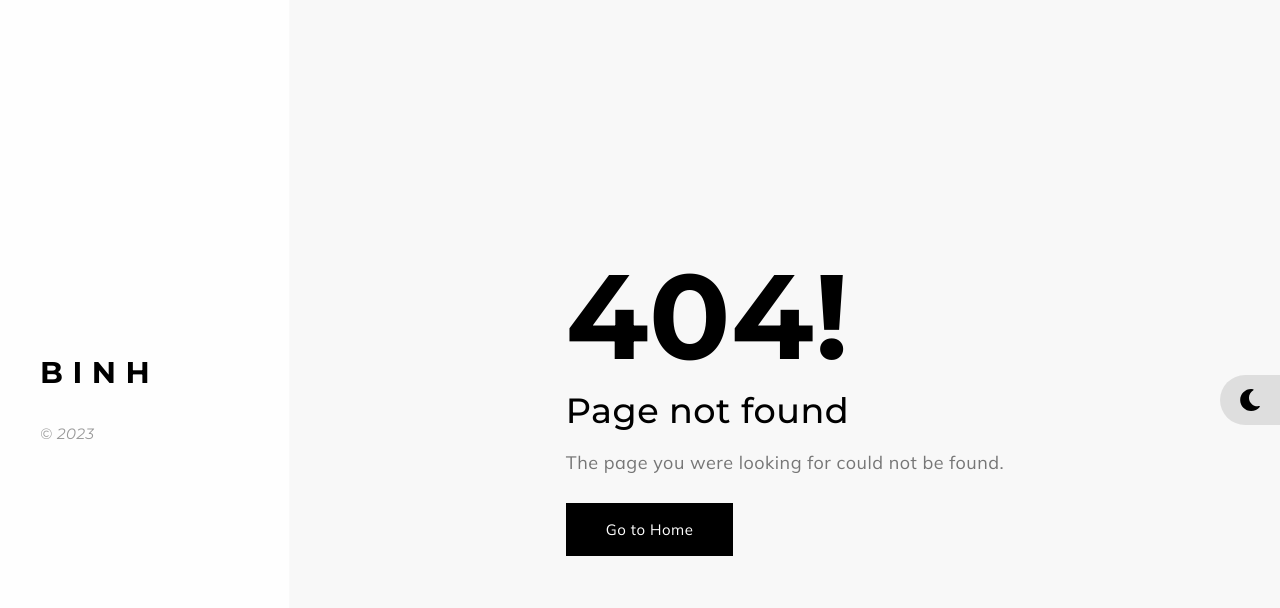
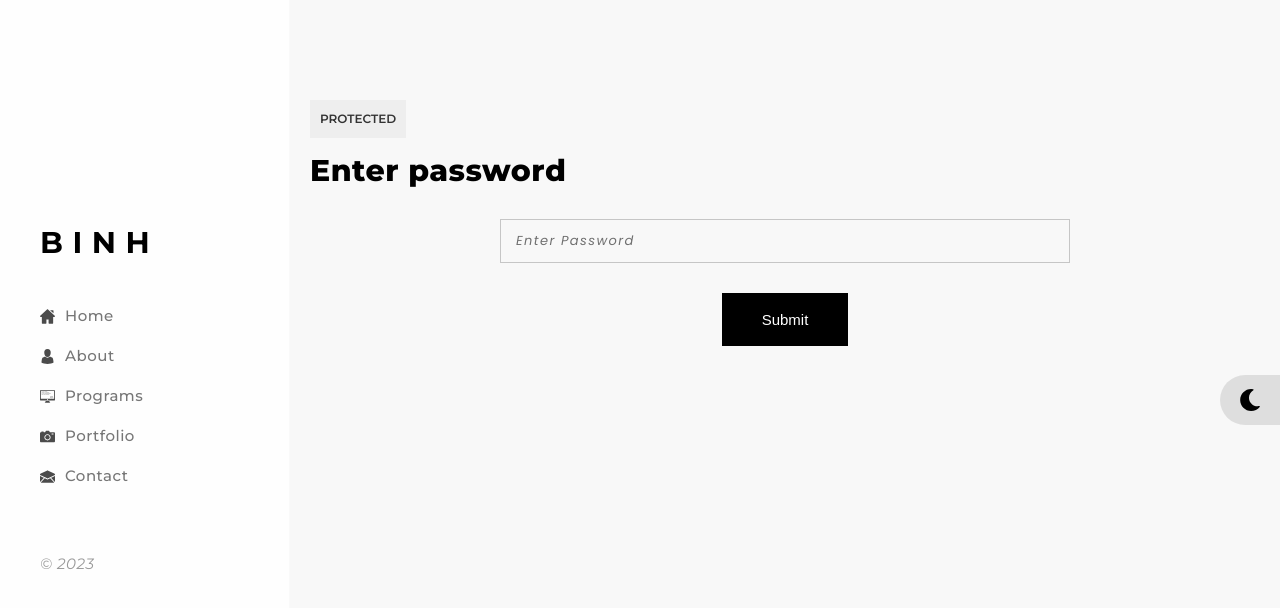
Before and after one commit to binh-docao/Binh-s-Portfolio-Website, a Next.js app: page /protected in a window 1280 px wide. Before the commit this address had no page. Shown: the top 608 px of the page. Built offline with nearby package versions, Linux system fonts and the light colour scheme.

Commit message:
protected page

```diff
--- /dev/null
+++ b/components/PasswordRedirect.jsx
@@ -0,0 +1,102 @@
+import React, { useRef,useState } from "react";
+import { toast } from "react-toastify";
+import "react-toastify/dist/ReactToastify.css";
+
+const PasswordPage = () => {
+  const form = useRef();
+  const [passwordType, setPasswordType] = useState("password");
+
+  const verifyPassword = (e) => {
+    e.preventDefault();
+    const formData = new FormData(form.current);
+    const enteredPassword = formData.get("password");
+
+    const correctPassword = "lebow";  // Replace with your correct password
+
+    if (enteredPassword === correctPassword) {
+        toast.success("Redirecting...", {
+            position: "top-center",
+            autoClose: 1500,
+            hideProgressBar: false,
+            closeOnClick: true,
+            pauseOnHover: false,
+            draggable: true,
+            progress: undefined,
+          });
+          setTimeout(() => {
+            window.location.href = "https://www.instagram.com/vicsjpeg/"; // Replace with your website
+        }, 2200); // 2000 milliseconds (or 2 seconds)
+    } else {
+      toast.error("Incorrect Password", {
+        position: "top-center",
+        autoClose: 1500,
+        hideProgressBar: false,
+        closeOnClick: true,
+        pauseOnHover: false,
+        draggable: true,
+        progress: undefined,
+      });
+
+    }
+  };
+
+  const togglePasswordVisibility = () => {
+    setPasswordType(passwordType === "password" ? "text" : "password");
+  };
+
+  return (
+    <>
+      <div className="container">
+        <div className="tokyo_tm_contact">
+          <div className="tokyo_tm_title" style={{}}>
+            <div className="title_flex">
+              <div className="left">
+                <span>Protected</span>
+                <h3>Enter password</h3>
+              </div>
+            </div>
+          </div>
+          {/* END TITLE */}
+
+          <div className="fields" style={{ textAlign: 'center' }}>
+            <form
+              className="password_form"
+              id="passwordForm"
+              ref={form}
+              onSubmit={verifyPassword}
+            >
+              <div className="first">
+                <ul>
+                  <li>
+                    <input
+                      type={passwordType}
+                      name="password"
+                      placeholder="Enter Password"
+                      required
+                      style={{ width: '60%', color: 'inherit' }}
+                    />
+                    {/* <button type="button" className ='ib-button' onClick={togglePasswordVisibility}>
+                      {passwordType === "password" ? "Show" : "Hide"}
+                    </button> */}
+                  </li>
+                  {/* END PASSWORD */}
+                </ul>
+              </div>
+              <div className="tokyo_tm_button">
+                <button type="submit" className="ib-button">
+                  Submit
+                </button>
+              </div>
+              {/* END SUBMIT BUTTON */}
+            </form>
+            {/* END FORM */}
+          </div>
+          {/* END FIELDS */}
+        </div>
+      </div>
+      {/* END PASSWORD VERIFICATION */}
+    </>
+  );
+};
+
+export default PasswordPage;
--- /dev/null
+++ b/pages/protected.js
@@ -0,0 +1,30 @@
+import Seo from "../components/Seo";
+import PasswordPage from "../components/PasswordRedirect";
+import Sidebar from "../components/sidebar/Sidebar";
+
+const index = () => {
+
+  return (
+    <>
+      <Seo pageTitle="Contact" />
+      {/* End page title for seo */}
+
+      <Sidebar />
+      {/* END LEFT MENU CONTENT */}
+
+      {/* START RIGHT PART CONTENT */}
+      <div className="rightpart">
+        <div className="rightpart_in">
+          <div className="tokyo_tm_section">
+            <div data-aos="fade-right" data-aos-duration="1200">
+              <PasswordPage />
+            </div>
+          </div>
+        </div>
+      </div>
+      {/* END RIGHT PART CONTENT */}
+    </>
+  );
+};
+
+export default index;
```
Also changed, not shown: 1 other file (tests, documents, lock files or other folders).
